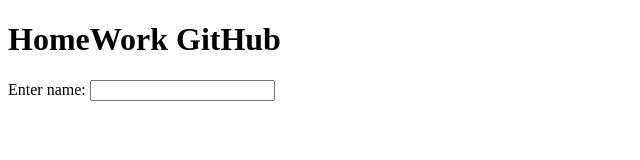
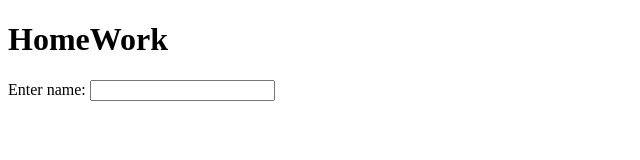
Before and after one commit to Galymbekk/HomeWork-JS, a plain HTML site: page hw2-JS/index.html in a window 1280 px wide. Shown: the whole page, without its empty margins (0-640 px from the left). Drawn offline with Linux system fonts and the light colour scheme.

Commit message:
удалено текст GitHub

```diff
--- a/hw2-JS/index.html
+++ b/hw2-JS/index.html
@@ -7,7 +7,7 @@
     <link rel="stylesheet" href="css/style.css">
 </head>
 <body>
-    <h1>HomeWork GitHub</h1>
+    <h1>HomeWork </h1>
     <form action="">
         <label for="">Enter name: </label>
         <input type="text">
```
